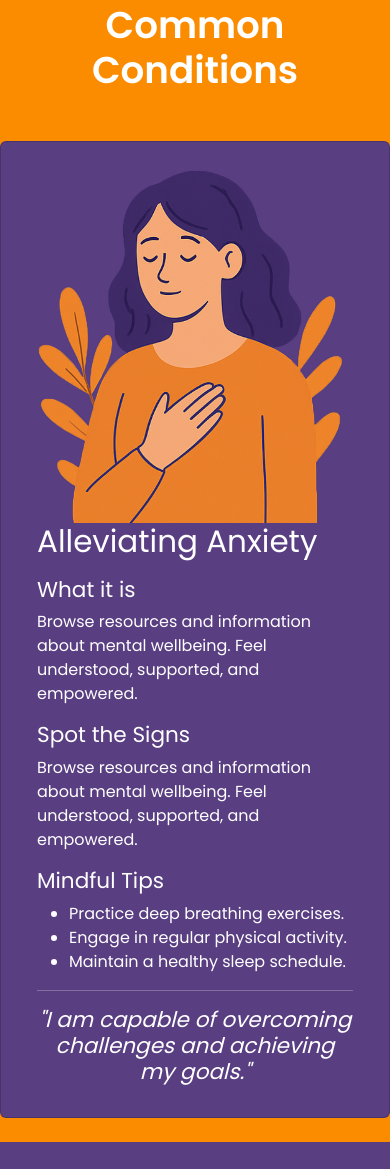
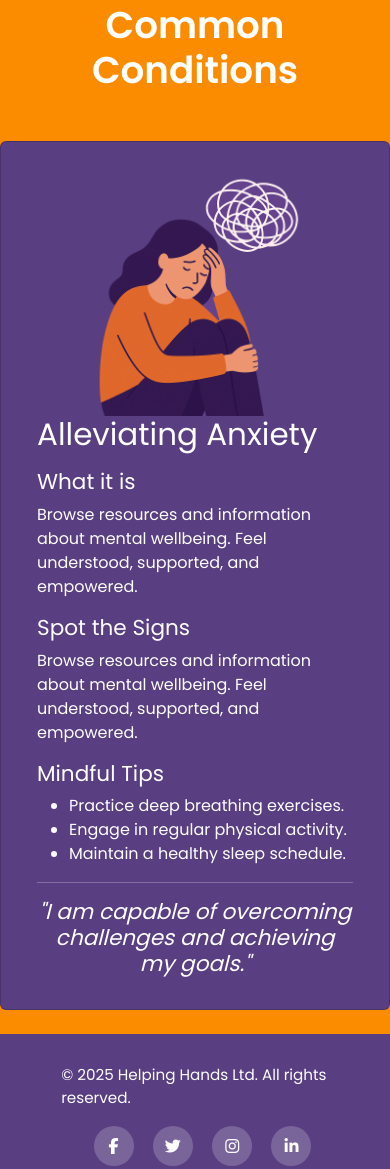
Before and after one commit to lewis1190/ci-helping-hands, a plain HTML site: page pages/mental-health-resources.html in a window 390 px wide. Shown: the part 1135-2304 px from the top of the page. Drawn offline with nearby package versions, Linux system fonts and the light colour scheme; files whose address does not match are found by name.

Commit message:
Further styling of condition cards

```diff
--- a/assets/css/styles.css
+++ b/assets/css/styles.css
@@ -77,7 +77,8 @@ body .btn-purple:hover {
 }
 
 /* Services Section */
-.services-main {
+/* TODO: Move to global styles */
+.orange-main {
     background-color: var(--orange);
 }
 
@@ -147,6 +148,15 @@ body .btn-purple:hover {
     }
 }
 
+/* Mobile phones, styles removed at md style */
+@media screen and (max-width: 768px) {
+    /* Lock the height of the images on the conditions cards on mobile view. */
+    /* Only apply when image is at the top of the card (when on mobile) */
+    .card .jumbo-card-image {
+        height: 250px;
+    }
+}
+
 /* Medium devices (tablets, 768px and up) */
 @media screen and (min-width: 768px) {
     .services-section .card {
--- a/pages/mental-health-resources.html
+++ b/pages/mental-health-resources.html
@@ -77,7 +77,7 @@
   </main>
 
   <!-- Conditions Section -->
-  <main id="services-main" class="services-main">
+  <main id="services-main" class="orange-main">
     <section class="section services-section text-white container">
       <div class="row">
         <h2 class="text-center fw-bold mb-5 display-3">Common Conditions</h2>
@@ -91,18 +91,18 @@
                 <h4 class="card-subtitle my-2">Spot the Signs</h4>
                 <p class="card-text">Browse resources and information about mental wellbeing. Feel understood, supported, and empowered.</p>
                 <h4 class="card-subtitle my-2">Mindful Tips</h4>
-                <ul class="card-text">
+                <ul class="card-text pb-3">
                   <li>Practice deep breathing exercises.</li>
                   <li>Engage in regular physical activity.</li>
                   <li>Maintain a healthy sleep schedule.</li>
                 </ul>
               </div>
-              <div class="text-white col-md-4">
-                <img src="../assets/images/hero.png" alt="Illustration of a woman with her eyes closed, practicing meditation" class="img-fluid">
+              <div class="text-white col-md-4 d-flex align-items-end justify-content-center">
+                <img src="../assets/images/conditions/anxiety.png" alt="Illustration of a woman with her eyes closed, practicing meditation" class="img-fluid jumbo-card-image">
               </div>
             </div>
             <div class="text-white">
-              <hr>
+              <hr class="mt-0">
               <h4 class="fst-italic text-center">"I am capable of overcoming challenges and achieving my goals."</h4>
             </div>
           </div>
```
Also changed, not shown: index.html (+1 -1 lines), assets/images/conditions/anxiety.png (added), 1 other file.
